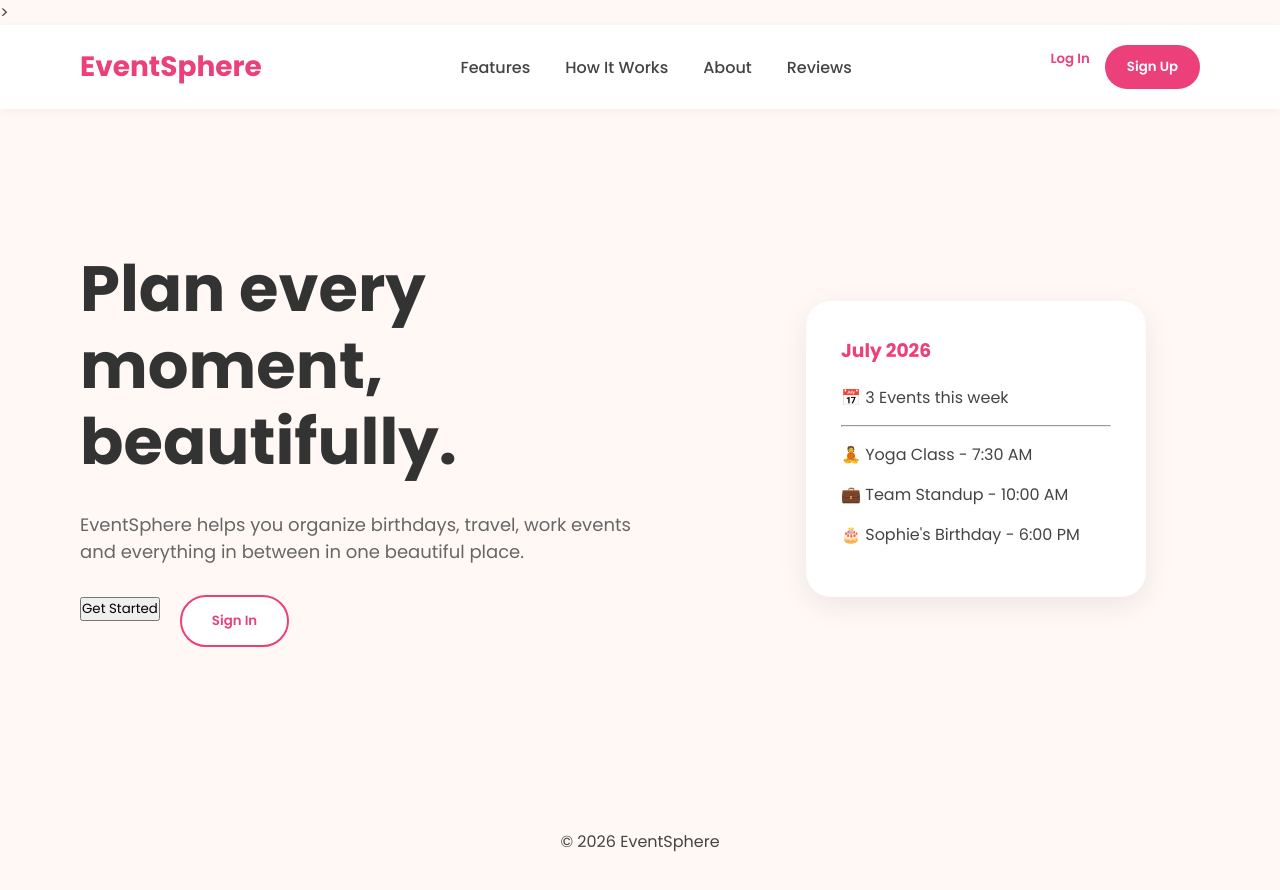
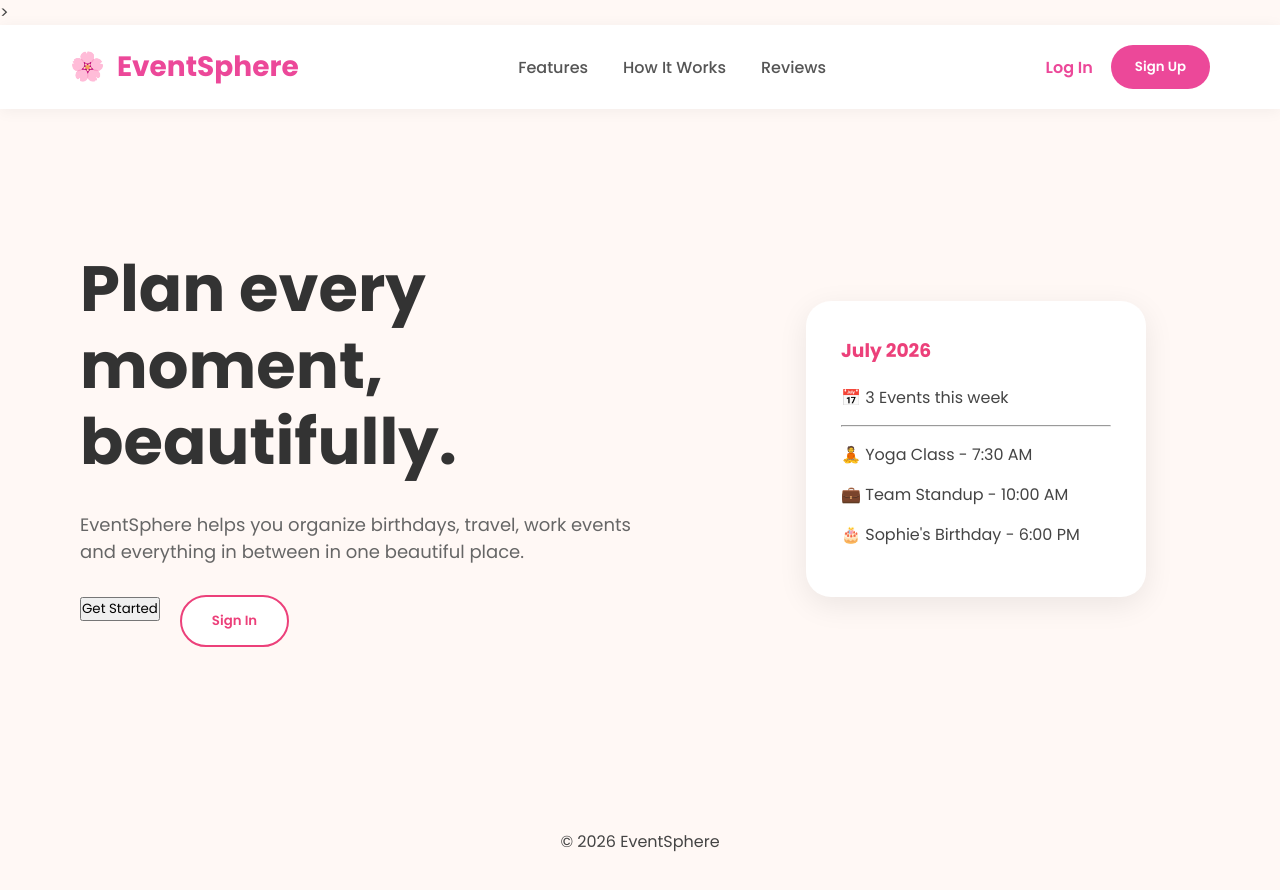
Before and after one commit to njugunacynthia32-sketch/eventsphere-frontend, a React (Create React App) app: page / in a window 1280 px wide. Shown: the top 890 px of the page. Built offline with nearby package versions, Linux system fonts and the light colour scheme.

Commit message:
make the landing page navbar responsive

```diff
--- a/src/components/layout/Navbar.jsx
+++ b/src/components/layout/Navbar.jsx
@@ -5,23 +5,24 @@ function Navbar() {
   return (
     <nav className="navbar">
       <div className="logo">
-        EventSphere
+        🌸 <span>EventSphere</span>
       </div>
 
       <ul className="nav-links">
         <li><a href="#features">Features</a></li>
         <li><a href="#how-it-works">How It Works</a></li>
-        <li><a href="#about">About</a></li>
         <li><a href="#reviews">Reviews</a></li>
       </ul>
 
-      <div className="nav-buttons">
-        <Link to="/login">
-          <button className="login-btn">Log In</button>
+      <div className="nav-actions">
+        <Link to="/login" className="login-link">
+          Log In
         </Link>
 
         <Link to="/register">
-          <button className="signup-btn">Sign Up</button>
+          <button className="signup-btn">
+            Sign Up
+          </button>
         </Link>
       </div>
     </nav>
--- a/src/styles/css/Navbar.css
+++ b/src/styles/css/Navbar.css
@@ -2,53 +2,65 @@
     display:flex;
     justify-content:space-between;
     align-items:center;
-    padding:20px 80px;
-    background:white;
+    padding:20px 70px;
+    background:#fff;
     position:sticky;
     top:0;
     z-index:1000;
-    box-shadow:0 2px 10px rgba(0,0,0,.05);
+    box-shadow:0 2px 15px rgba(0,0,0,.05);
 }
 
 .logo{
     font-size:28px;
     font-weight:700;
-    color:#EC407A;
+    color:#EC4899;
+}
+
+.logo span{
+    margin-left:6px;
 }
 
 .nav-links{
     display:flex;
+    gap:35px;
     list-style:none;
-    gap:35px;
 }
 
 .nav-links a{
     text-decoration:none;
-    color:#444;
+    color:#555;
     font-weight:500;
+    transition:.3s;
 }
 
 .nav-links a:hover{
-    color:#EC407A;
+    color:#EC4899;
 }
 
-.nav-buttons{
+.nav-actions{
     display:flex;
-    gap:15px;
+    align-items:center;
+    gap:18px;
 }
 
-.login-btn{
-    background:none;
-    border:none;
-    color:#EC407A;
+.login-link{
+    color:#EC4899;
+    text-decoration:none;
     font-weight:600;
 }
 
 .signup-btn{
-    background:#EC407A;
+    background:#EC4899;
     color:white;
     border:none;
-    padding:12px 22px;
-    border-radius:25px;
+    padding:12px 24px;
+    border-radius:999px;
     font-weight:600;
+    cursor:pointer;
+    transition:.3s;
 }
+
+.signup-btn:hover{
+    transform:translateY(-2px);
+    box-shadow:0 8px 20px rgba(236,72,153,.25);
+}
```
